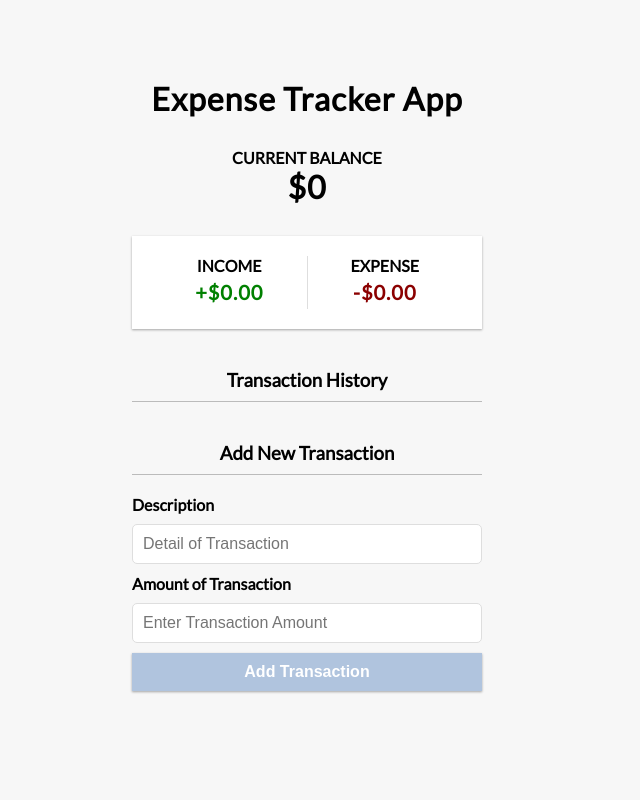
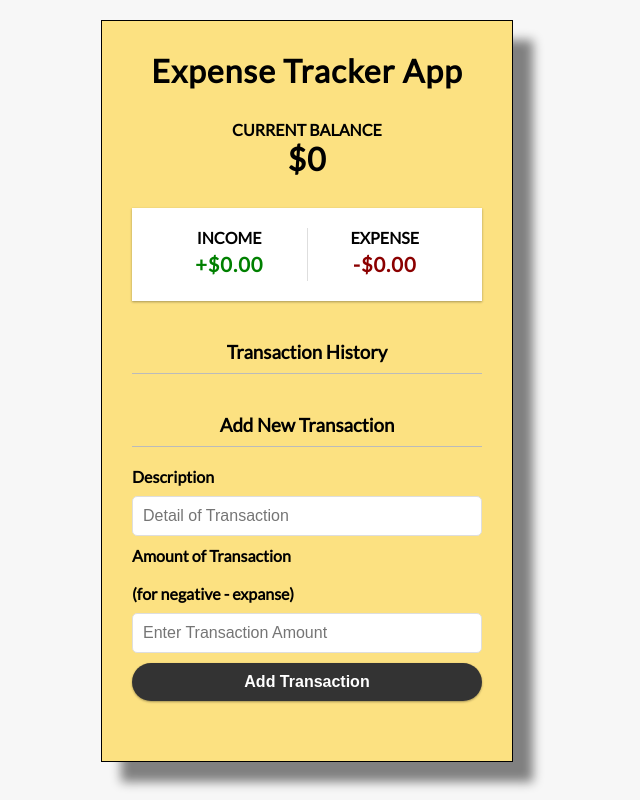
Before and after one commit to Basitali18999/Project1-Expense-App, a React (Create React App) app: page / in a window 1280 px wide. Shown: the whole page, without its empty margins (333-973 px from the left). Built offline with nearby package versions, Linux system fonts and the light colour scheme.

Commit message:
Added changes in App.css

```diff
--- a/src/App.css
+++ b/src/App.css
@@ -5,23 +5,29 @@
 }
 
 * {
-  box-sizing: border-box;
+  box-sizing:border-box;
+
 }
 
 body {
   background-color: #f7f7f7;
   display: flex;
-  flex-direction: column;
+  flex-direction:column;
   align-items: center;
   justify-content: center;
-  min-height: 100vh;
+  min-height: 50vh;
   margin: 0;
   font-family: 'Lato', sans-serif;
+
+
+
+
 }
 
 .container {
   margin: 30px auto;
   width: 350px;
+
 }
 
 h1 {
@@ -87,6 +93,7 @@ label {
   display: inline-block;
   margin: 10px 0;
   font-weight: bold;
+
 }
 
 input[type='text'],
@@ -101,7 +108,7 @@ input[type='number'] {
 
 .btn {
   cursor: pointer;
-  background-color: lightsteelblue;
+  background-color:#333;
   box-shadow: var(--box-shadow);
   color: #fff;
   border: 0;
@@ -111,12 +118,14 @@ input[type='number'] {
   padding: 10px;
   width: 100%;
   font-weight: bold;
+  border-radius: 20px;
 }
 
 .btn:focus,
 .delete-btn:focus {
   outline: 5px;
 }
+
 
 .list {
   list-style-type: none;
@@ -175,3 +184,23 @@ input[type='number'] {
 .list li:hover .delete-btn {
   opacity: 1;
 }
+
+.edit {
+
+
+  border: 1px solid black;
+  padding: 30px;
+  background-color: #fce181;
+  box-shadow: 20px 20px 10px  gray;
+  margin: 20px;
+
+
+
+
+
+
+
+
+
+
+}
--- a/src/App.js
+++ b/src/App.js
@@ -18,7 +18,9 @@ import {GlobalProvider} from './components/context/GlobalState'
 
 function App() {
   return (
+
     <GlobalProvider>
+      <div className='edit' >
       <Header />
 
       <div className='container'>
@@ -27,8 +29,11 @@ function App() {
       <AccountSummary />
       <TransHistory />
       <AddTransaction />
+      </div>
 
     </GlobalProvider>
+
+
   );
 }
 
--- a/src/components/AddTransaction.js
+++ b/src/components/AddTransaction.js
@@ -44,6 +44,9 @@ export const AddTransaction = () => {
                 <div className='form-control' >
                     <label htmlFor='AmountofTransaction' >
                         Amount of Transaction
+                        <br/>
+                        <br/>
+                    (for negative - expanse)
                     </label>
                     <input
                         type='number'
```
